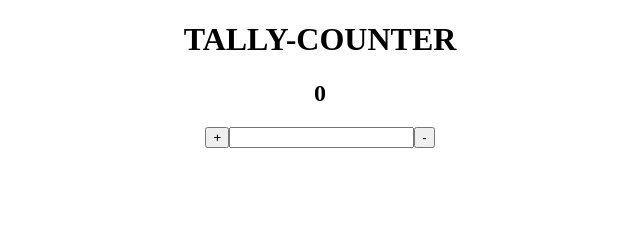
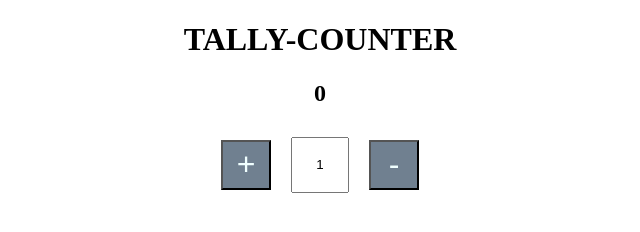
Before and after one commit to koashima/tally-counter, a plain HTML site: page index.html in a window 1280 px wide. Shown: the whole page, without its empty margins (320-960 px from the left). Drawn offline with Linux system fonts and the light colour scheme.

Commit message:
Adds css styles for buttons and input

```diff
--- a/css/main.css
+++ b/css/main.css
@@ -8,3 +8,24 @@ h1 {
   justify-content: center;
   align-items: center;
 }
+
+.input {
+  text-align: center;
+}
+
+div > * {
+  width: 50px;
+  height: 50px;
+  margin: 10px;
+}
+
+button {
+  background-color: slategray;
+  color: azure;
+  font-size: 2rem;
+}
+
+button:hover {
+  background-color: azure;
+  color: slategray;
+}
--- a/index.html
+++ b/index.html
@@ -16,7 +16,7 @@
   </section>
   <div class="container">
     <button class="plus">+</button>
-    <input type="text"></input>
+    <input type="text" class="input"></input>
     <button class="minus">-</button>
   </div>
 </body>
--- a/js/main.js
+++ b/js/main.js
@@ -2,6 +2,7 @@
 
 let counter = document.querySelector('.counter');
 
+let input = document.querySelector('.input');
 let plus = document.querySelector('.plus');
 let minus = document.querySelector('.minus');
 
@@ -16,3 +17,11 @@ function plusCounter() {
 function minusCounter() {
   console.log('hello')
 }
+
+let init = () => {
+  input.value = 1
+}
+
+
+
+init()
```
